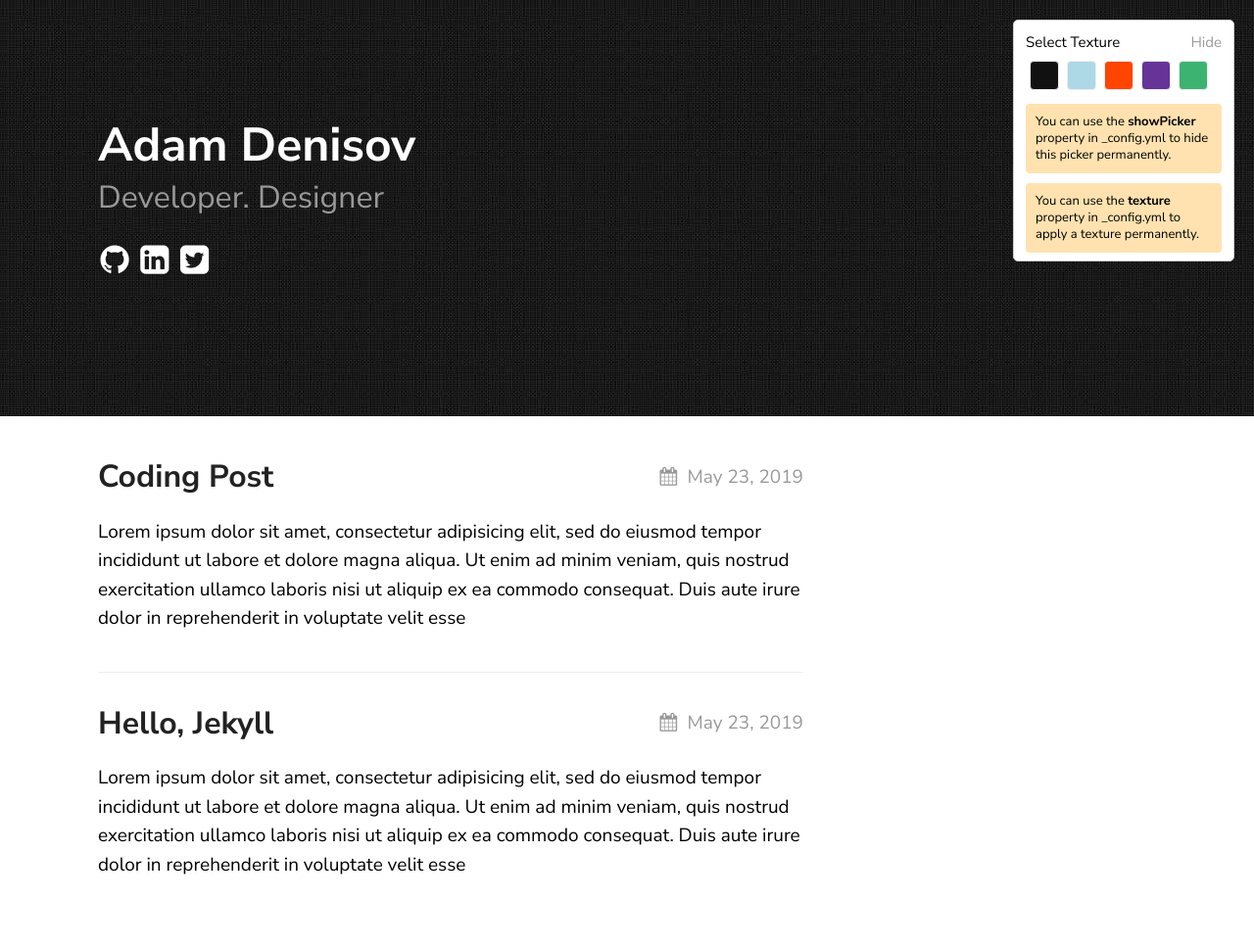
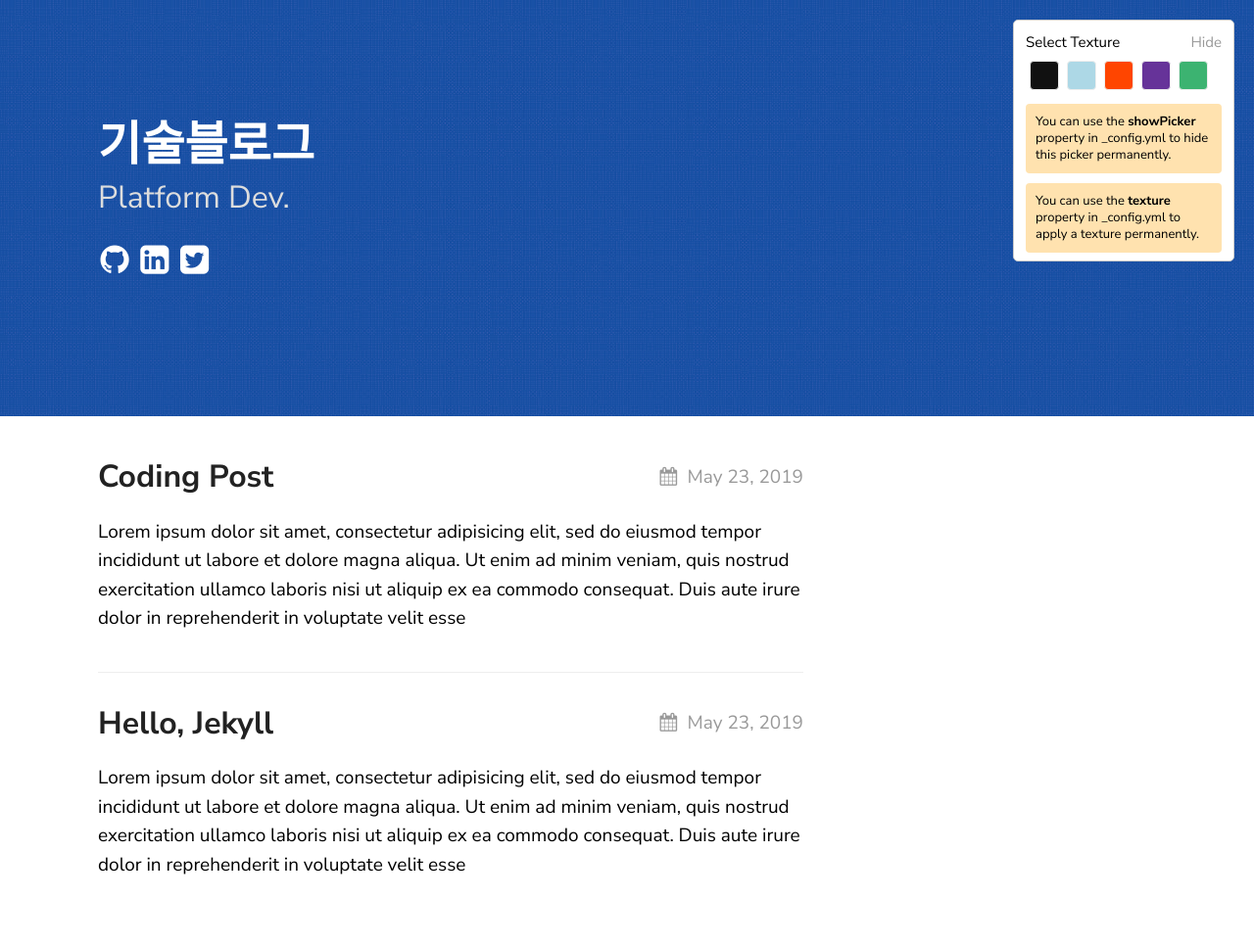
Before and after one commit to smanioso/sevity.github.io, a Jekyll site: the page built from index.md, in a window 1280 px wide. Shown: the whole page at 98% size. Built offline with Jekyll 4.4.1, drawn with Linux system fonts in a browser that asks for light colours.

Commit message:
config수정:wq

```diff
--- a/_config.yml
+++ b/_config.yml
@@ -18,10 +18,10 @@ sass:
 
 permalink: /posts/:title/
 texture:
-  title: Adam Denisov
-  tagline: Developer. Designer
+  title: 기술블로그
+  tagline: Platform Dev.
   date_format: "%b %-d, %Y"
-  style: black
+  style: blue
   showNav: false
   showPicker: true
 
```
